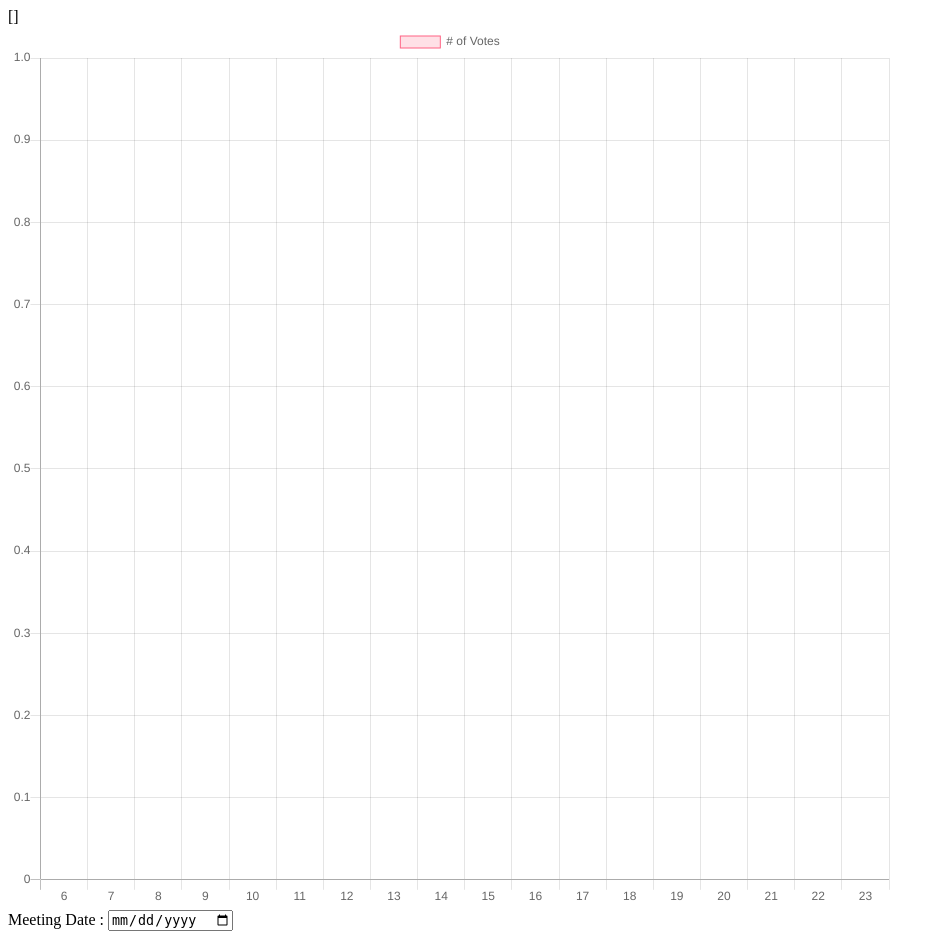
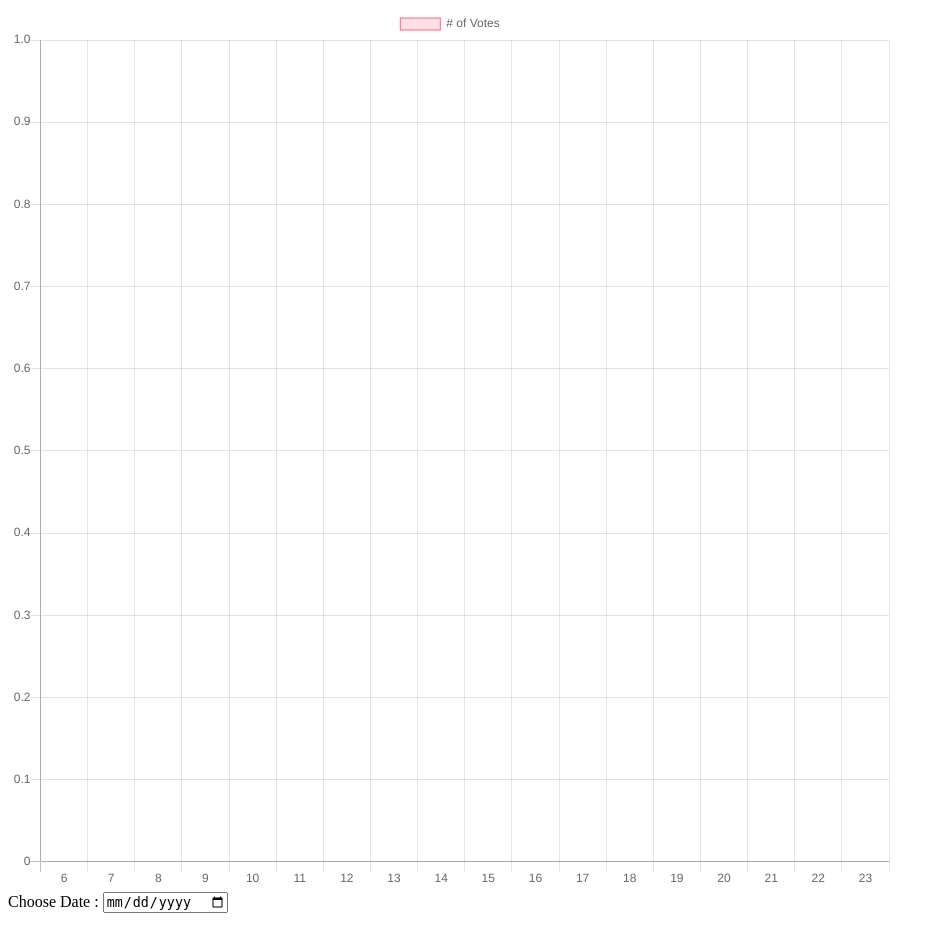
Before and after one commit to kotomoika/visualizer, a Django app: template templates/index.html in a window 1280 px wide. Shown: the whole page, without its empty margins (0-945 px from the left). After the commit the page ends 913 px from the top, so only its background shows below. Run offline with Django 3.2, Linux system fonts and the light colour scheme; the template is opened without the code that fills it: most values are stand-ins (such as "Sample title", 1, 10 or a date in 2020); some libraries are stand-ins or nearby versions.

Commit message:
removed debug messages

```diff
--- a/templates/index.html
+++ b/templates/index.html
@@ -16,14 +16,13 @@
     </style>
 </head>
 <body>
-{{result}}
     <canvas id="myChart" width="400" height="400"></canvas>
     <div class="date">
         <form method="POST">
             {% csrf_token %}
-            <label for="date">Meeting Date : </label>
+            <label for="date">Choose Date : </label>
             <input id="date" name="date" type="date" value="{{choosedDate}}"
-                onchange="this.form.submit()"/><!--value="{% now 'Y-m-d' %}"-->
+                onchange="this.form.submit()"/>
         </form>
 
     </div>
```
